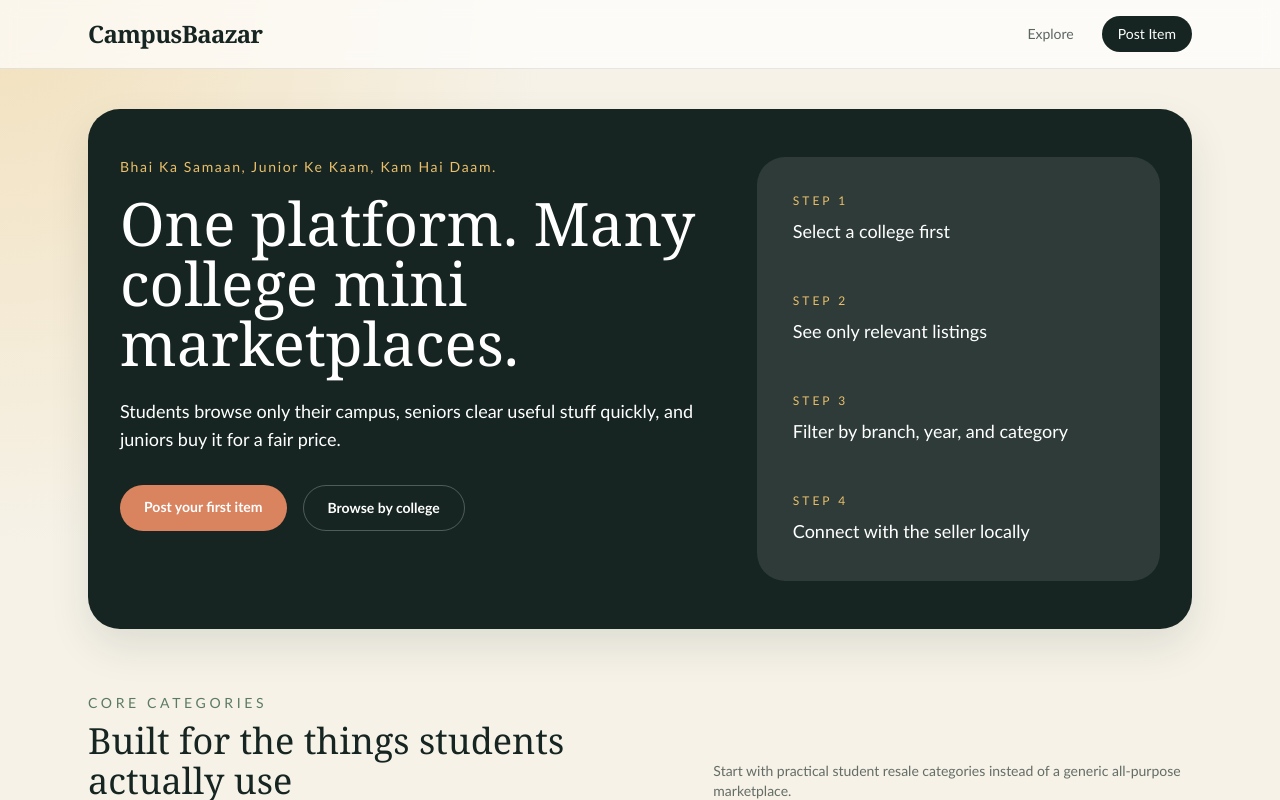
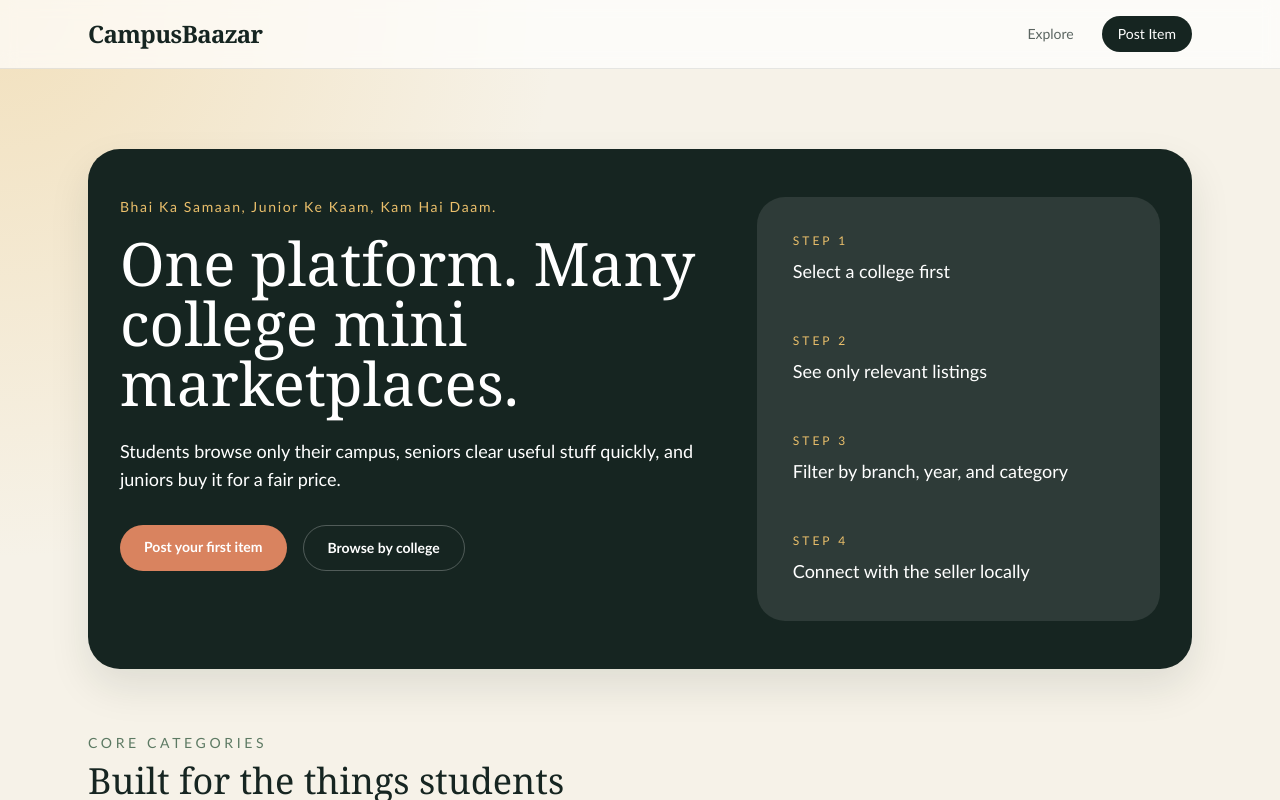
Before and after one commit to adwaithbnair291107/BhaiKaSamaan, a Next.js app: page / in a window 1280 px wide. Shown: the top 800 px of the page. Built offline with nearby package versions, Linux system fonts and the light colour scheme.

Commit message:
Add space above hero section

```diff
--- a/app/page.tsx
+++ b/app/page.tsx
@@ -8,7 +8,7 @@ export default function HomePage() {
       <SiteHeader />
 
       <main className="mx-auto max-w-6xl px-6 py-10">
-        <section className="grid gap-8 rounded-[32px] bg-ink px-8 py-12 text-white shadow-card lg:grid-cols-[1.2fr_0.8fr]">
+        <section className="mt-10 grid gap-8 rounded-[32px] bg-ink px-8 py-12 text-white shadow-card lg:grid-cols-[1.2fr_0.8fr]">
           <div>
             <p className="text-sm tracking-[0.12em] text-gold">
               Bhai Ka Samaan, Junior Ke Kaam, Kam Hai Daam.
```
